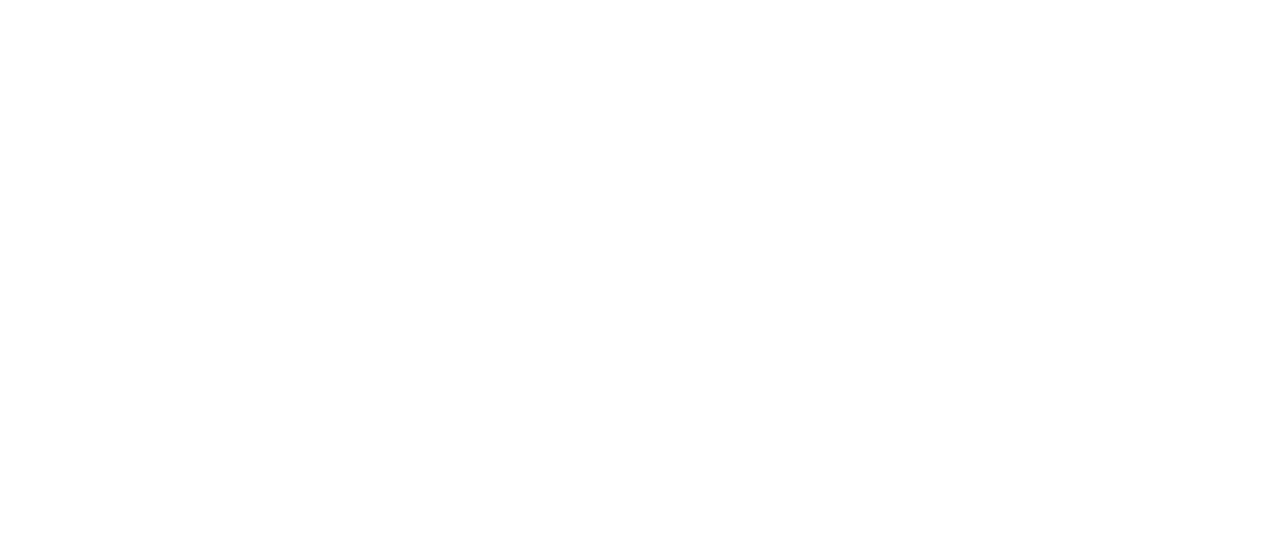
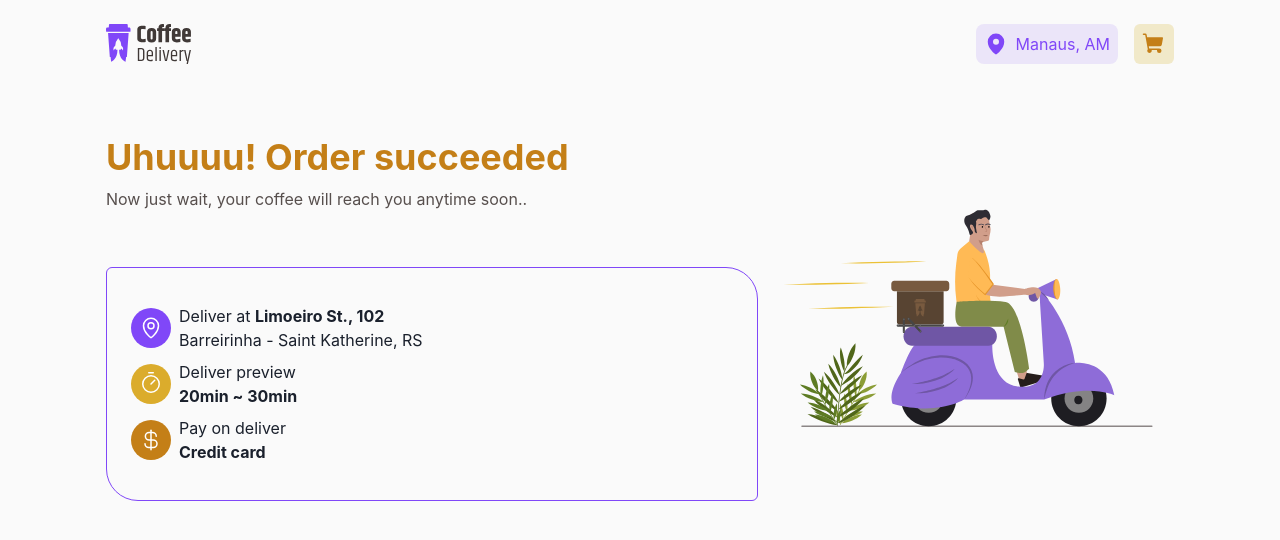
Before and after one commit to ssdev-95/ignite-2022-module-02-challenge-coffee-delivery, a React (Vite) app: page /succeed in a window 1280 px wide. Before the commit this address had no page. Shown: the top 540 px of the page. Built offline with nearby package versions, Linux system fonts and the light colour scheme.

Commit message:
chore: adds order finished/status page

```diff
--- a/src/App.tsx
+++ b/src/App.tsx
@@ -1,5 +1,6 @@
 import { Routes, Route } from 'react-router-dom'
 import { DefaultLayout } from './layouts/default'
+import { SucceedOrder } from './pages/succeed-order'
 import { Checkout } from './pages/checkout'
 import { Home } from './pages/home'
 
@@ -7,8 +8,20 @@
   return (
     <Routes>
       <Route path="/" element={<DefaultLayout />}>
-        <Route path="/" element={<Home />} />
-        <Route path="/checkout" element={<Checkout />} />
+        <Route
+					path="/"
+					element={<Home />}
+				/>
+
+        <Route
+					path="/checkout"
+					element={<Checkout />}
+				/>
+
+				<Route
+					path="/succeed"
+					element={<SucceedOrder />}
+				/>
       </Route>
     </Routes>
   )
--- /dev/null
+++ b/src/pages/succeed-order.tsx
@@ -0,0 +1,148 @@
+import {
+	Box,
+	Flex,
+	Text,
+	Image,
+	Badge,
+	HStack,
+	VStack,
+	Heading,
+	useTheme,
+	Container
+} from '@chakra-ui/react'
+
+import {
+	Timer, MapPin, CurrencyDollar
+} from 'phosphor-react'
+
+import Deliver from '../assets/img/deliver-illustration.svg'
+
+export function SucceedOrder() {
+	const theme = useTheme()
+
+	return (
+		<Container
+			as="main"
+			mb={12}
+			pt={12}
+			w="1100px"
+			maxW="100vw"
+		>
+			<Flex
+				gap={{base: 14, md: 4}}
+				direction={{
+					base: 'column',
+					md: 'row'
+				}}
+			>
+				<VStack flex={1} alignItems="flex-start">
+					<Heading color={theme.colors.yellow.dark}>
+						Uhuuuu! Order succeeded
+					</Heading>
+
+					<Text
+						color={theme.colors.base.text}
+					>
+						Now just wait, your coffee will reach you anytime soon..
+					</Text>
+
+					<Box
+						display="inline-block"
+						mt={12}
+						p={6}
+						borderWidth={1}
+						borderRadius="6px 32px 6px 32px"
+						borderColor={theme.colors.purple.medium}
+						w="full"
+					>
+						<HStack my={4}>
+							<Badge
+								bg={theme.colors.purple.medium}
+								p={2}
+								rounded="full"
+							>
+								<MapPin size={24} color="white" />
+							</Badge>
+
+							<VStack
+								justifyContent="center"
+								alignItems="flex-start"
+							>
+								<Text lineHeight={1}>
+									Deliver at&nbsp;
+									<Text as="strong">
+										 Limoeiro St., 102
+									</Text>
+								</Text>
+								<Text lineHeight={1}>
+									Barreirinha - Saint Katherine, RS
+								</Text>
+							</VStack>
+						</HStack>
+
+						<HStack my={4}>
+							<Badge
+								p={2}
+								rounded="full"
+								bg={theme.colors.yellow.medium}
+							>
+								<Timer size={24} color="white" />
+							</Badge>
+
+							<VStack
+								justifyContent="center"
+								alignItems="flex-start"
+							>
+								<Text lineHeight={1}>
+									Deliver preview
+								</Text>
+
+								<Text
+									as="strong"
+									lineHeight={1}
+								>
+									20min ~ 30min
+								</Text>
+							</VStack>
+						</HStack>
+
+						<HStack my={4}>
+							<Badge
+								p={2}
+								rounded="full"
+								bg={theme.colors.yellow.dark}
+							>
+								<CurrencyDollar
+									size={24}
+									color="white"
+								/>
+							</Badge>
+
+							<VStack
+								justifyContent="center"
+								alignItems="flex-start"
+							>
+								<Text lineHeight={1}>
+									Pay on deliver
+								</Text>
+
+								<Text
+									as="strong"
+									lineHeight={1}
+								>
+									Credit card
+								</Text>
+							</VStack>
+						</HStack>
+					</Box>
+				</VStack>
+
+				<Image
+					src={Deliver}
+					w={400}
+					alt="A guy in motorcycle"
+				/>
+			</Flex>
+		</Container>
+	)
+}
```
